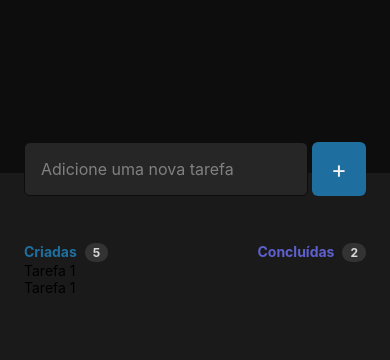
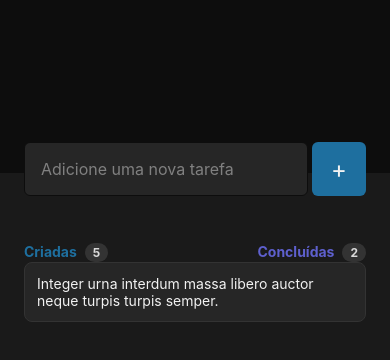
Before and after one commit to lilicrst/todo-list-mobile, a React Native app: screen / in a window 390 px wide. Shown: the top 360 px of the page. Built offline with nearby package versions, Linux system fonts and the light colour scheme; grey boxes are pictures that could not be loaded.

Commit message:
feat: tasks

```diff
--- /dev/null
+++ b/src/components/Task/index.tsx
@@ -0,0 +1,13 @@
+import { Text, View } from 'react-native'
+import { styles } from './styles'
+
+export function Task() {
+  return (
+    <View style={styles.container}>
+    <Text
+      style={styles.taskText}>
+      Integer urna interdum massa libero auctor neque turpis turpis semper.
+    </Text>
+    </View>
+  )
+}
--- /dev/null
+++ b/src/components/Task/styles.ts
@@ -0,0 +1,38 @@
+import { StyleSheet } from 'react-native'
+
+export const styles = StyleSheet.create({
+  container:{
+    width: '100%',
+    backgroundColor: '#262626',
+    borderWidth: 1,
+    borderColor: '#333333',
+    borderRadius: 8,
+    paddingVertical: 12,
+    paddingHorizontal: 12
+  },
+  taskText: {
+    color: '#f2f2f2',
+    fontSize: 14
+  }
+})
+
+/*
+white: '#FFF',
+
+  --white: #fff;
+  --gray-100: #f2f2f2;
+  --gray-200: #d9d9d9;
+  --gray-300: #808080;
+  --gray-400: #333333;
+  --gray-500: #262626;
+  --gray-600: #1a1a1a;
+  --gray-700: #0d0d0d;
+
+  --purple-300: #8284FA;
+  --purple-500: #5E60CE;
+  --blue-200: #4EA8DE;
+  --blue-400: #1E6F9F;
+
+  --red: #E25858;
+
+*/
--- a/src/screens/Home/index.tsx
+++ b/src/screens/Home/index.tsx
@@ -1,5 +1,6 @@
 import { Text, View } from "react-native";
 import { Header } from "../../components/Header";
+import { Task } from "../../components/Task";
 import { styles } from "./styles";
 
 export function Home() {
@@ -21,9 +22,7 @@ export function Home() {
           </View>
         </View>
 
-
-        <Text>Tarefa 1</Text>
-        <Text>Tarefa 1</Text>
+        <Task />
 
       </View>
 
```
